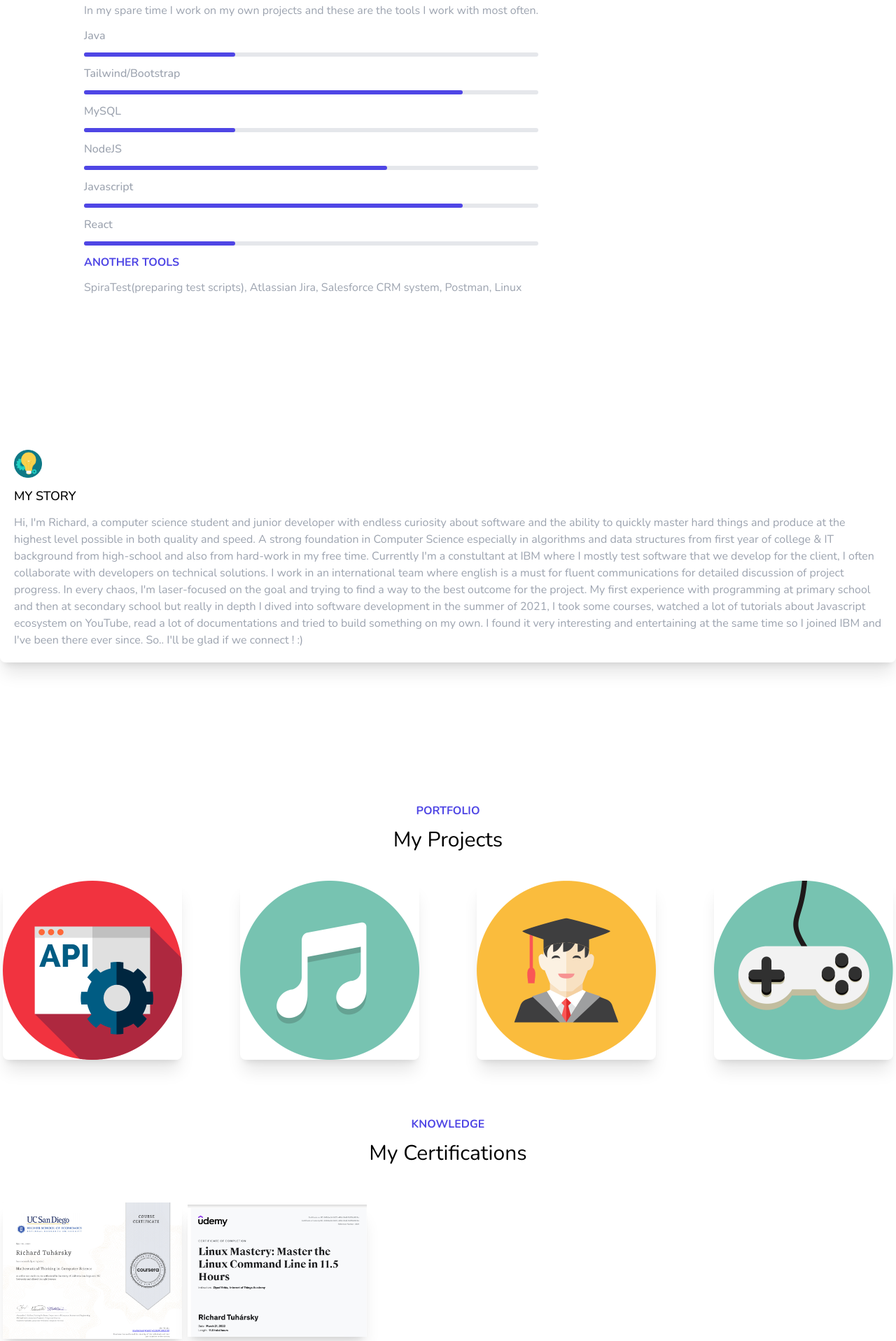
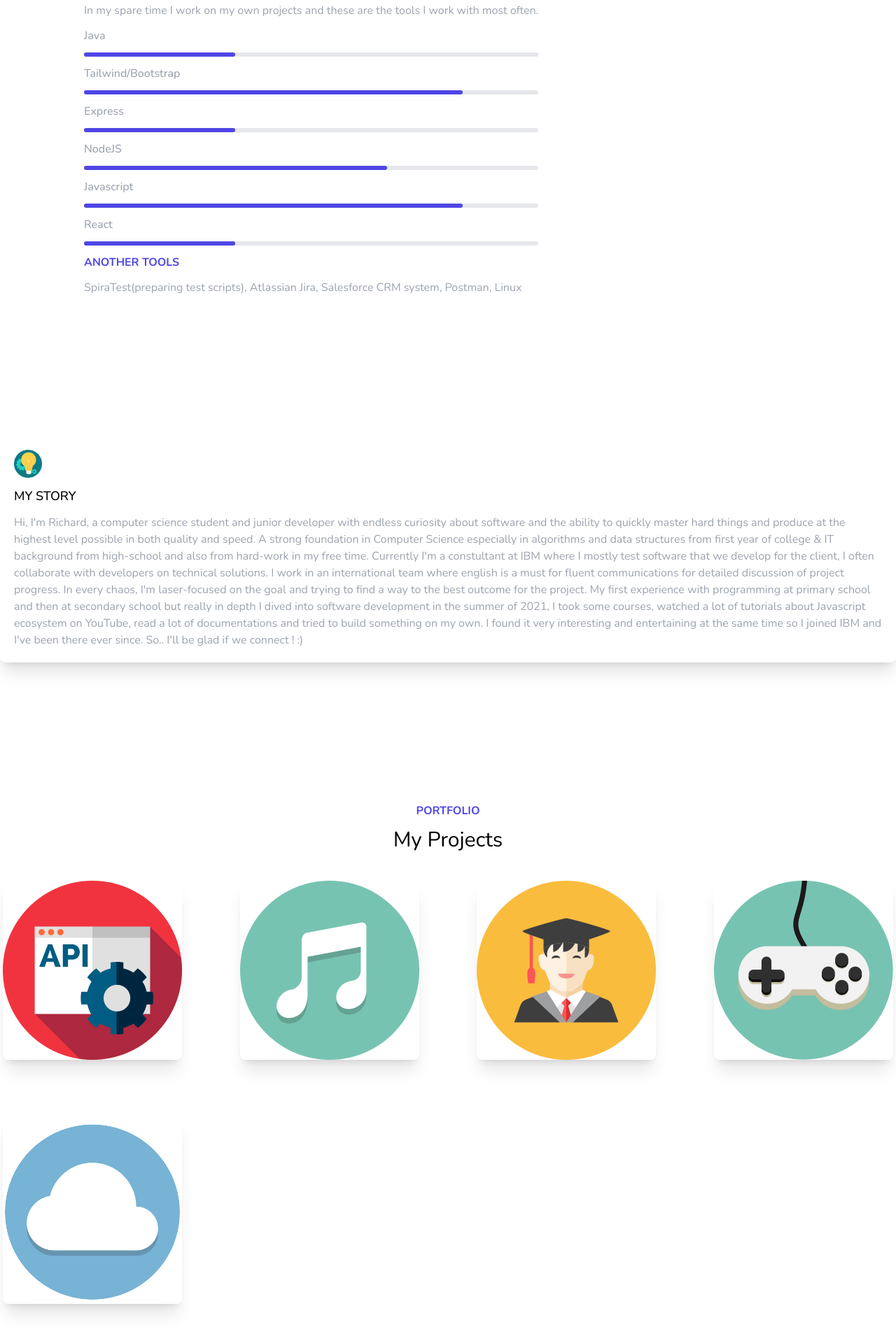
Before and after one commit to RichardTuharsky/PortfolioRT-master--2-, a website: page PortfolioRT-master/youtube2022-tailwind-portfolio/index.html in a window 1280 px wide. Shown: the part 1089-3006 px from the top of the page at 70% size. Drawn offline with nearby package versions, Linux system fonts and the light colour scheme.

Commit message:
project dynamic adding

```diff
--- a/PortfolioRT-master/youtube2022-tailwind-portfolio/index.html
+++ b/PortfolioRT-master/youtube2022-tailwind-portfolio/index.html
@@ -147,7 +147,7 @@
           <div class="w-full bg-gray-200 h-1.5 rounded-md">
             <div class="w-5/6 bg-indigo-600 h-1.5 rounded-md"></div>
           </div>
-          <h2 class="text-gray-400 font-medium">MySQL</h2>
+          <h2 class="text-gray-400 font-medium">Express</h2>
           <div class="w-full bg-gray-200 h-1.5 rounded-md">
             <div class="w-1/3 bg-indigo-600 h-1.5 rounded-md"></div>
           </div>
@@ -317,11 +317,14 @@
           </a>
           <h1 class="text-gray-400"></h1>
           </div>
-          <!-- <div
-            class="w-full md:w-5/12 lg:w-1/5 shadow-xl rounded-lg my-3 md:my-10 m-1 transition-all hover:scale-110"
-          >
-            <img src="./img/map.png" />
-          </div> -->
+          <div
+          class="w-full md:w-5/12 lg:w-1/5 shadow-xl rounded-lg my-3 md:my-10 m-1 transition-all hover:scale-110"
+        >
+        <a target="_blank" href="https://github.com/RichardTuharsky/saasproject/tree/master">
+          <img src="./img/saas.png" />
+        </a>
+        <h1 class="text-gray-400"></h1>
+        </div>
           <!-- card -->
           <!-- <div
             class="w-full md:w-5/12 lg:w-1/5 shadow-xl rounded-lg my-3 md:my-10 m-1 transition-all hover:scale-110"
```
Also changed, not shown: PortfolioRT-master/youtube2022-tailwind-portfolio/img/saas.png (added).
